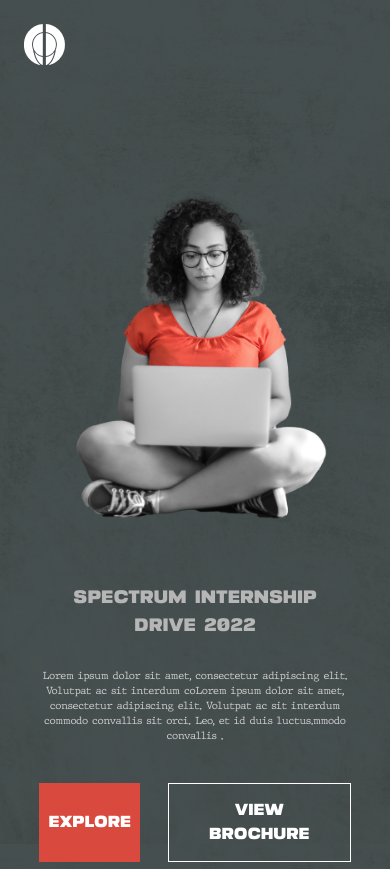
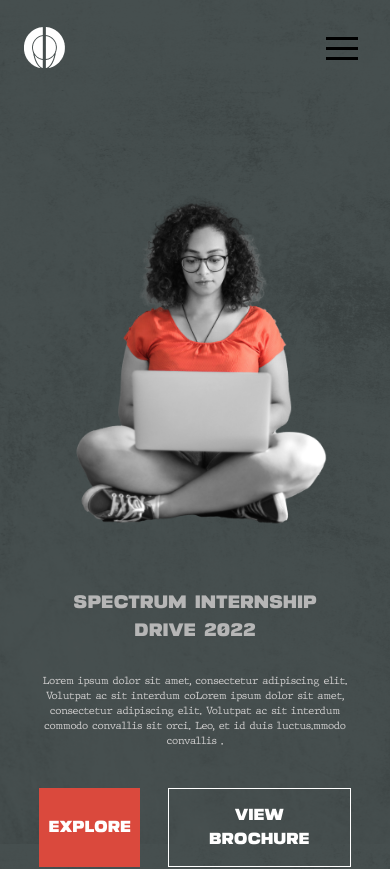
Before and after one commit to Sarans13/SPECTRUM-SID-2023, a React (Create React App) app: page / in a window 390 px wide. Shown: the top 869 px of the page. Built offline with nearby package versions, Linux system fonts and the light colour scheme.

Commit message:
HAMBURGER DONE

```diff
--- a/package.json
+++ b/package.json
@@ -6,6 +6,7 @@
     "@testing-library/jest-dom": "^5.16.5",
     "@testing-library/react": "^13.4.0",
     "@testing-library/user-event": "^13.5.0",
+    "hamburger-react": "^2.5.0",
     "react": "^18.2.0",
     "react-dom": "^18.2.0",
     "react-scripts": "5.0.1",
--- a/src/Hero.js
+++ b/src/Hero.js
@@ -1,8 +1,15 @@
-import React from 'react'
+import React,{useState} from 'react'
 import spectrum from './images/output-onlinepngtools1.png'
 import women from './images/pexels-andrea-piacquadio-3762368@2x 1 (2).png'
+import { Divide as Hamburger } from 'hamburger-react'
+function Hero() {
 
-function Hero() {
+  const [isOpen, setOpen] = useState(false)
+
+  function handleToggle(){
+
+    setOpen((prevState) => (!prevState));
+  }
   return (
     <div className='' id='background'>
 
@@ -22,10 +29,21 @@ function Hero() {
          </div>
 
          {/* hamburger menu */}
-
+         <div className='block hamburger md:hidden'>
+         <Hamburger  onToggle={handleToggle}/>
+         </div>
 
          </div>
          {/* MOBILE MENU */}
+           <div className='md:hidden'>
+
+            {isOpen &&
+           <div id="menu" className="absolute flex flex-col items-center  self-end py-8 mt-10 space-y-6 font-bold bg-[#303636]/30 sm:w-auto sm:self-center left-6 right-6 drop-shadow-md">
+          <div className='text-white' id='cyber'>LOGIN</div>
+          <div className='text-white' id='cyber'>REGISTER</div>
+          </div>}
+           </div>
+
 
 
          {/* hero section */}
```
Also changed, not shown: 1 other file (tests, documents, lock files or other folders).
